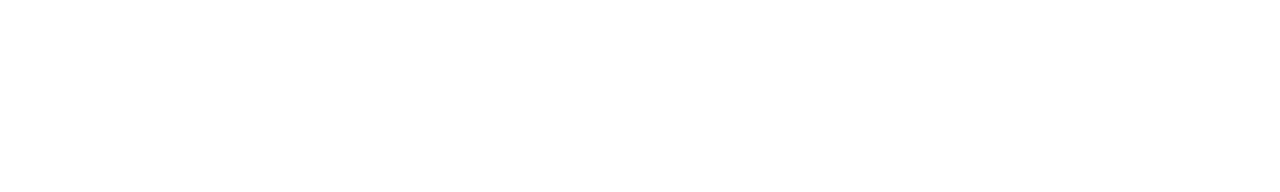
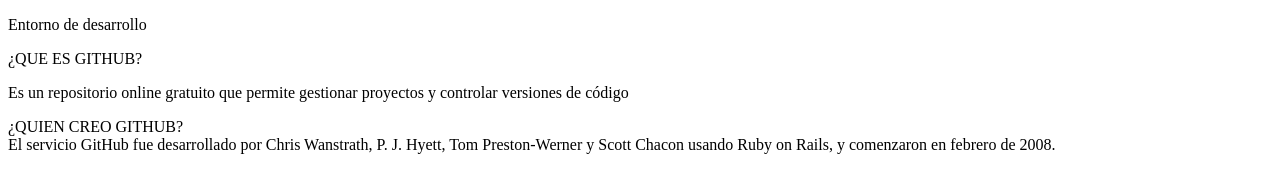
Before and after one commit to DiegoMartzG/mtg-Diego-Martinez, a plain HTML site: page index.html in a window 1280 px wide. Drawn offline with Linux system fonts and the light colour scheme.

Commit message:
añadir informacion y div

```diff
--- a/index.html
+++ b/index.html
@@ -1,14 +1,27 @@
 <!DOCTYPE html>
 <html lang="es">
+
 <head>
     <meta charset="UTF-8">
     <meta name="viewport" content="width=device-width, initial-scale=1.0">
     <title>Entorno</title>
 </head>
+
 <body>
-    <header></header>
+    <header>
+        <p>Entorno de desarrollo</p>
+    </header>
     <nav></nav>
-    <section></section>
+    <section>
+        <div>¿QUE ES GITHUB?</div>
+        <div class="informacion">
+            <p>Es un repositorio online gratuito que permite gestionar proyectos y controlar versiones de código</p>
+        </div>
+        <div>¿QUIEN CREO GITHUB?</div>
+        <div class="informacion">El servicio GitHub fue desarrollado por Chris Wanstrath, P. J. Hyett, Tom
+            Preston-Werner y Scott Chacon usando Ruby on Rails, y comenzaron en febrero de 2008.</div>
+    </section>
     <footer></footer>
 </body>
+
 </html>
```
